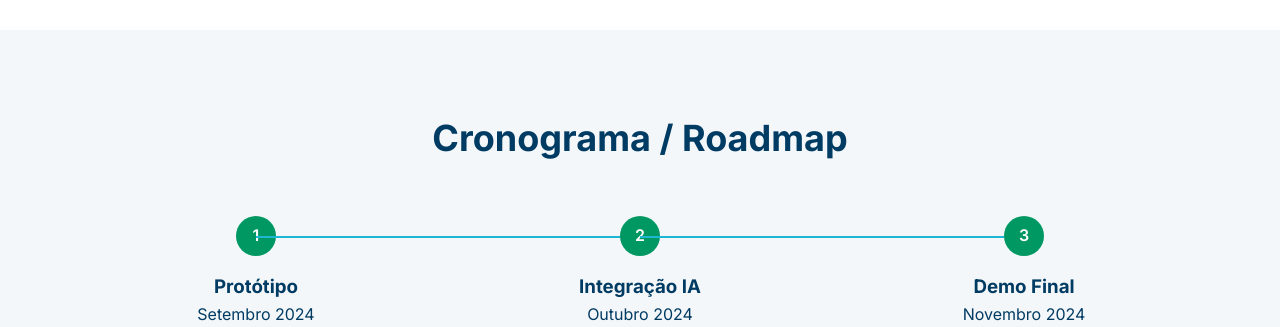
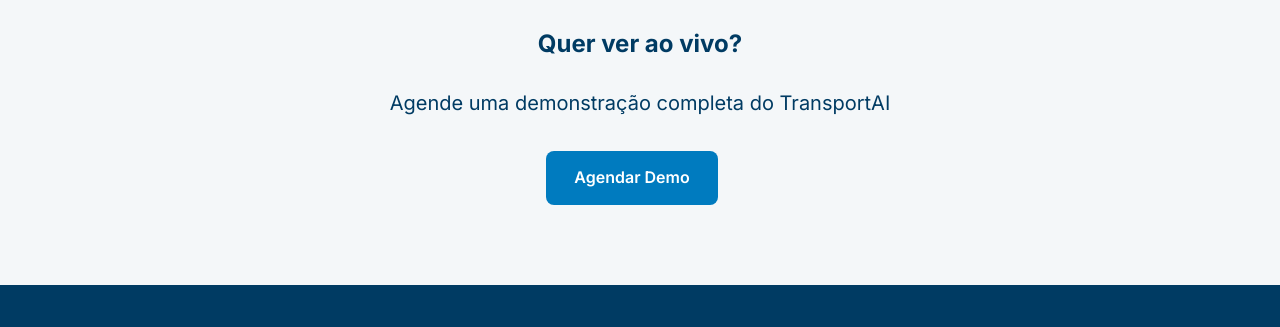
Before and after one commit to Vic07MF/site-TransportAi, a plain HTML site: page index.html in a window 1280 px wide. Shown: the part 3670-3997 px from the top of the page. Drawn offline with Linux system fonts and the light colour scheme.

Commit message:
versao 3

```diff
--- a/index.html
+++ b/index.html
@@ -47,8 +47,8 @@
                 <h1>TransportAI — Roteirização e gestão de entregas</h1>
                 <p>O software conecta empresa e motorista,
                     trazendo mais controle, eficiência e segurança em cada transporte.</p>
-                <a href="#demo" class="btn btn-primary">Ver Demo</a>
-                <a href="mailto:contato@transportai.com" class="btn btn-ghost">Agendar Apresentação</a>
+                <a href="#funcionalidades" class="btn btn-primary">Ver Demo</a>
+                <a href="mailto:" class="btn btn-ghost">Agendar Apresentação</a>
             </div>
             <div class="hero-image">
                 <img src="/placeholder.svg?height=400&width=300" alt="Protótipo do TransportAI">
@@ -167,9 +167,6 @@
             </div>
             <button class="carousel-btn next" aria-label="Próximo">&#10095;</button>
         </div>
-        <div style="text-align: center; margin-top: 32px;">
-            <a href="#" class="btn btn-primary">Ver Protótipo Completo (Figma)</a>
-        </div>
     </div>
 </section>
 
@@ -181,11 +178,10 @@
                 <div class="tech-item">Figma</div>
                 <div class="tech-item">Flutter</div>
                 <div class="tech-item">Laravel/PHP</div>
-                <div class="tech-item">Firebase</div>
+                <div class="tech-item">MySQL</div>
                 <div class="tech-item">Gemini AI</div>
-                <div class="tech-item">Google Maps</div>
-                <div class="tech-item">Scrum</div>
-                <div class="tech-item">GitHub</div>
+                <div class="tech-item">API's próprias</div>
+                <div class="tech-item">Jira</div>
             </div>
             <p style="text-align: center; font-size: 18px; color: var(--blue-2);">
                 Desenvolvimento ágil com metodologia Scrum e integração contínua via GitHub
@@ -227,39 +223,17 @@
         </div>
     </section>
 
-    <!-- Timeline -->
-    <section class="section">
-        <div class="container">
-            <h2 class="section-title">Cronograma / Roadmap</h2>
-            <div class="timeline">
-                <div class="timeline-item">
-                    <div class="timeline-dot">1</div>
-                    <h3>Protótipo</h3>
-                    <p>Setembro 2024</p>
-                </div>
-                <div class="timeline-item">
-                    <div class="timeline-dot">2</div>
-                    <h3>Integração IA</h3>
-                    <p>Outubro 2024</p>
-                </div>
-                <div class="timeline-item">
-                    <div class="timeline-dot">3</div>
-                    <h3>Demo Final</h3>
-                    <p>Novembro 2024</p>
-                </div>
-            </div>
-        </div>
-    </section>
+
 
     <!-- CTA Section -->
     <section id="contato" class="section cta">
         <div class="container">
             <h2>Quer ver ao vivo?</h2>
             <p style="font-size: 20px; margin-bottom: 32px;">Agende uma demonstração completa do TransportAI</p>
-            <a href="mailto:contato@transportai.com?subject=Solicitação de Demo - TransportAI" class="btn btn-primary">Agendar Demo</a>
-            <a href="/docs/tcc-transportai.pdf" class="btn btn-ghost">Download TCC (PDF)</a>
+            <a href="mailto:?subject=Solicitação de Demo - TransportAI" class="btn btn-primary">Agendar Demo</a>
         </div>
     </section>
+
 
     <!-- Footer -->
 <footer class="footer">
--- a/styles.css
+++ b/styles.css
@@ -378,52 +378,16 @@ body {
     font-weight: 600;
 }
 
-/* Timeline */
-.timeline {
-    display: flex;
-    justify-content: space-between;
-    align-items: center;
-    margin: 48px 0;
-}
 
-.timeline-item {
-    text-align: center;
-    flex: 1;
-    position: relative;
-}
-
-.timeline-item:not(:last-child)::after {
-    content: '';
-    position: absolute;
-    top: 20px;
-    right: -50%;
-    width: 100%;
-    height: 2px;
-    background: var(--cyan);
-}
-
-.timeline-dot {
-    width: 40px;
-    height: 40px;
-    background: var(--green);
-    border-radius: 50%;
-    margin: 0 auto 16px;
-    display: flex;
-    align-items: center;
-    justify-content: center;
-    color: var(--white);
-    font-weight: 600;
-}
 
 /* CTA Section */
 .cta {
-    background: var(--blue-2);
-    color: var(--white);
+    color: var(--blue-2);
     text-align: center;
 }
 
 .cta h2 {
-    color: var(--white);
+    color: var(--text);
     margin-bottom: 24px;
 }
 
```
Also changed, not shown: assets/screenshots/cadastro admin.jpeg (added), assets/screenshots/cadastro tecnico.jpeg (added), assets/screenshots/entrega atual caminhoneiro.jpeg (added), assets/screenshots/entregas tecnico.jpeg (added), assets/screenshots/menu admin.jpeg (added), assets/screenshots/menu caminhoneiro.jpeg (added), assets/screenshots/menu tecnico.jpeg (added), assets/screenshots/planejamento tecnico.jpeg (added).
